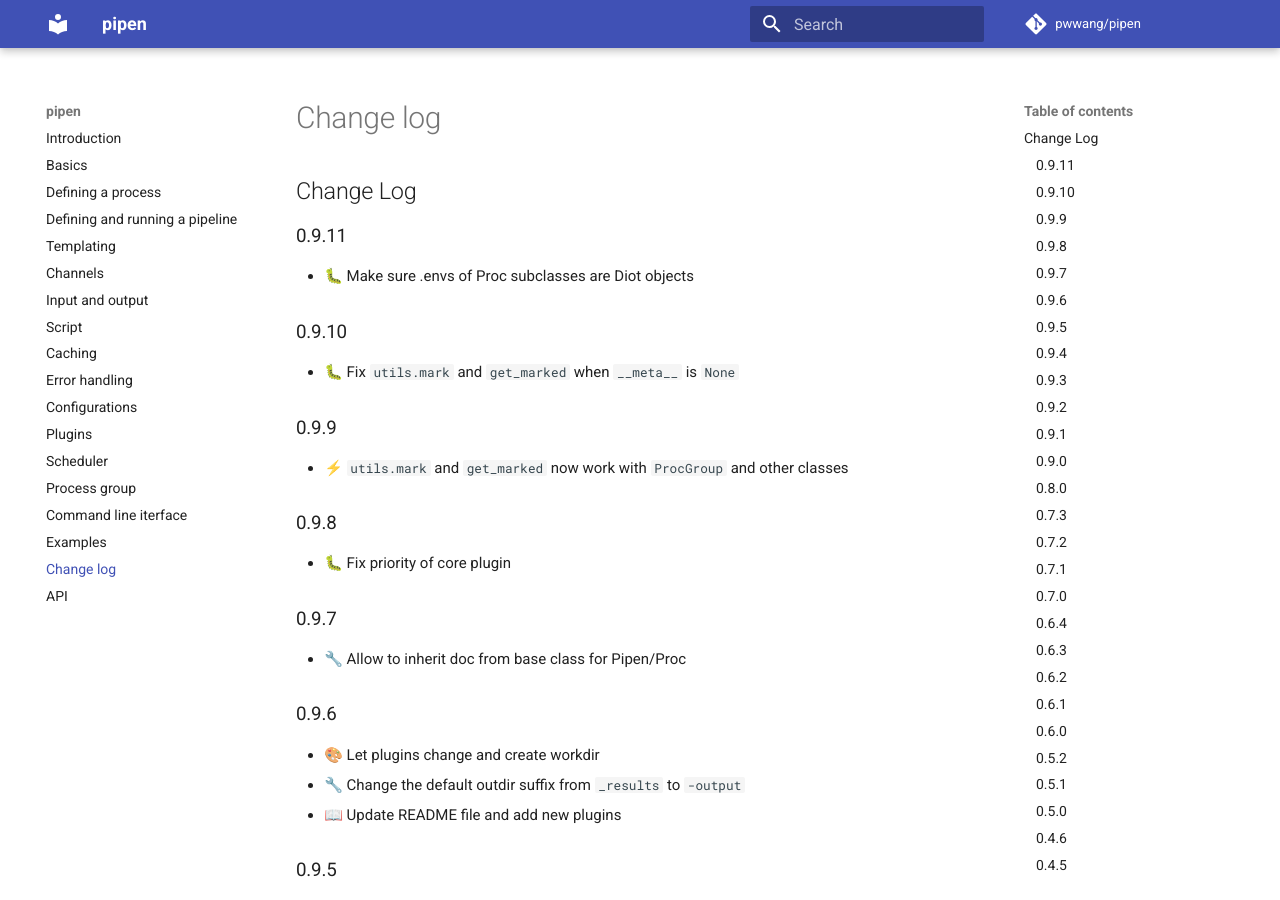
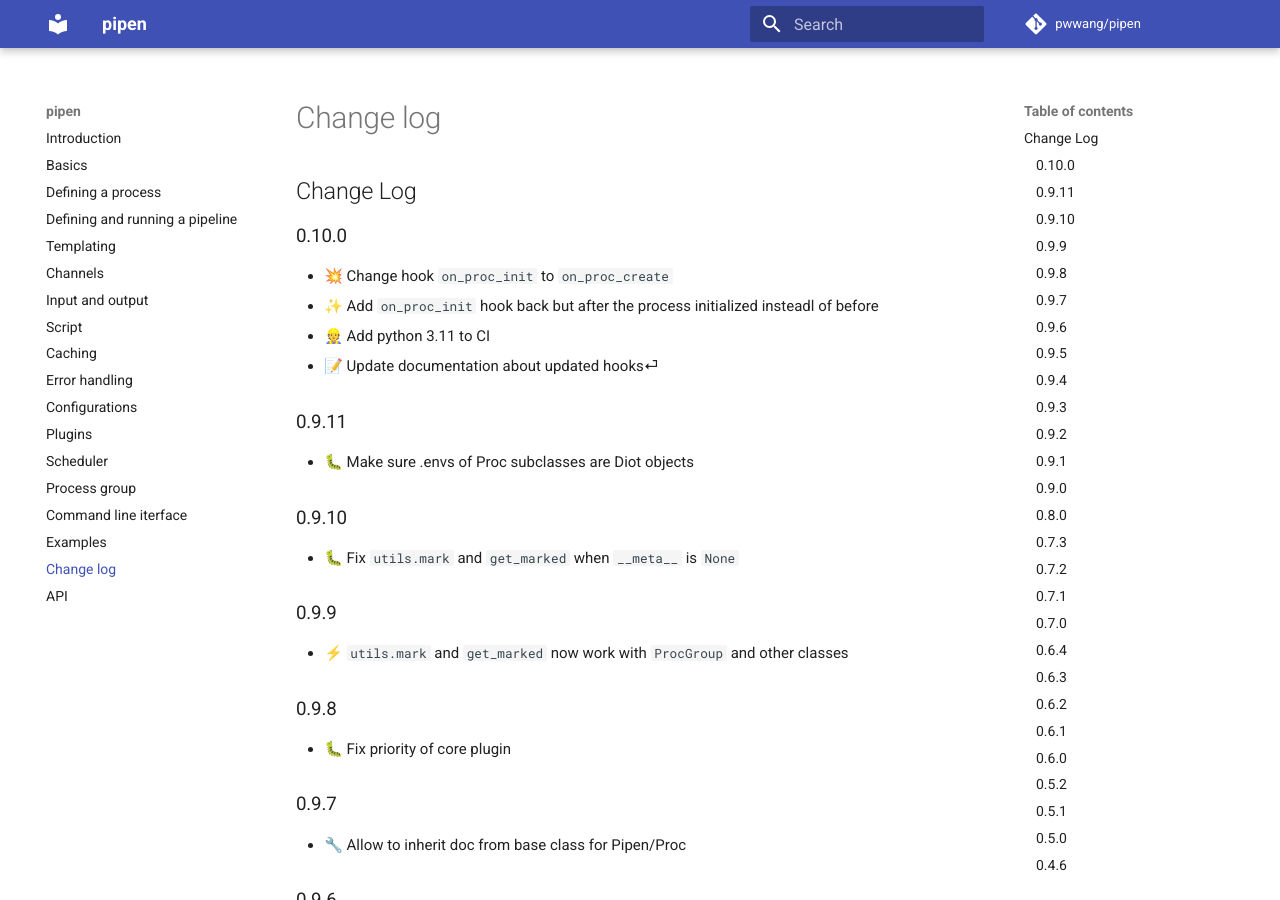
Before and after one commit to pwwang/pipen, an MkDocs documentation site: the page built from docs/CHANGELOG.md, in a window 1280 px wide and 900 px high. Built offline with MkDocs 1.6.1 and Material for MkDocs 9.7.7, drawn with Linux system fonts in a browser that asks for light colours; comment, search, counter and statistics services are not loaded.

Commit message:
0.10.0 (#173)
* 💥 Change hook `on_proc_init` to `on_proc_create`

* ✨ Add `on_proc_init` hook back but after the process initialized insteadl of before

* 👷 Add python 3.11 to CI

* 📝 Update documentation about updated hooks

* 🔖 0.10.0

```diff
--- a/docs/CHANGELOG.md
+++ b/docs/CHANGELOG.md
@@ -1,4 +1,11 @@
 # Change Log
+
+## 0.10.0
+
+- 💥 Change hook `on_proc_init` to `on_proc_create`
+- ✨ Add `on_proc_init` hook back but after the process initialized insteadl of before
+- 👷 Add python 3.11 to CI
+- 📝 Update documentation about updated hooks⏎
 
 ## 0.9.11
 
--- a/pipen/version.py
+++ b/pipen/version.py
@@ -1,3 +1,3 @@
 """Provide version of pipen"""
 
-__version__ = "0.9.11"
+__version__ = "0.10.0"
--- a/pyproject.toml
+++ b/pyproject.toml
@@ -4,7 +4,7 @@ build-backend = "poetry.masonry.api"
 
 [tool.poetry]
 name = "pipen"
-version = "0.9.11"
+version = "0.10.0"
 description = "A pipeline framework for python"
 authors = [ "pwwang <pwwang@pwwang.com>",]
 license = "MIT"
```
Also changed, not shown: docs/plugin.md (+7 -1 lines), 3 other files.
